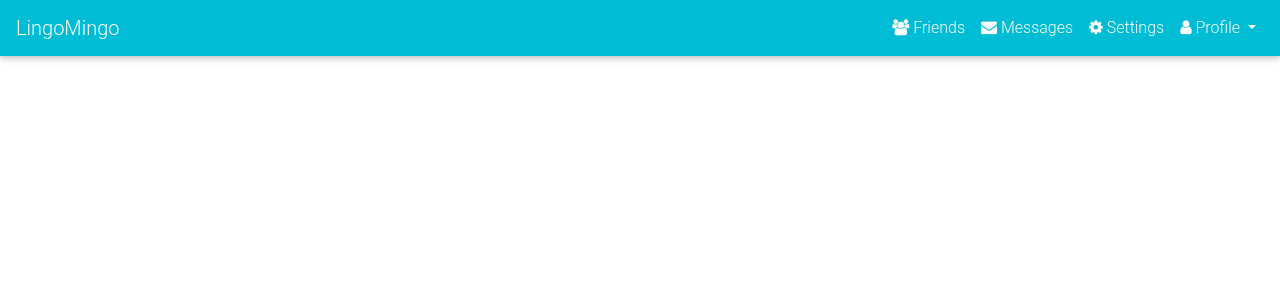
After one commit to abista7/SoftwareDevelopmentGroupPROJECT, a Django app: page /nav/ in a window 1280 px wide. The commit adds this page. Shown: the top 300 px of the page. Run offline with Django 3.2, Linux system fonts and the light colour scheme; some libraries are stand-ins or nearby versions.

Commit message:
NavBar Addition

```diff
--- /dev/null
+++ b/application/django/mainapp/static/css/l.css
@@ -0,0 +1,16 @@
+@import url(https://maxcdn.bootstrapcdn.com/font-awesome/4.7.0/css/font-awesome.min.css);
+@import url(https://cdnjs.cloudflare.com/ajax/libs/mdbootstrap/4.4.3/css/mdb.min.css);
+
+.hm-gradient {
+    background-image: linear-gradient(to top, #f3e7e9 0%, #e3eeff 99%, #e3eeff 100%);
+}
+.darken-grey-text {
+    color: #2E2E2E;
+}
+
+.navbar .dropdown-menu a:hover {
+    color: #616161 !important;
+}
+.darken-grey-text {
+    color: #2E2E2E;
+}
--- a/application/django/mainapp/urls.py
+++ b/application/django/mainapp/urls.py
@@ -10,4 +10,5 @@ urlpatterns = [
     path('friends/', views.friends, name='friends'),
     path('setup/', views.setup, name='setup'),
     path('messages/', views.messages, name='messages'),
+path('nav/', views.nav, name='nav'),
 ]
--- a/application/django/mainapp/views.py
+++ b/application/django/mainapp/views.py
@@ -15,8 +15,6 @@ def index(request):
     # if user is authenticated display the following
     if request.user.is_authenticated:
         # display message if user has incomplete section in settings
-        if not request.user.profile.location or not request.user.profile.primary_language or not request.user.profile.learning_language:
-            messages.warning(request, mark_safe("<a href='settings/'>Please complete your profile</a>"))
 
         if request.method == 'POST':
             print(request.POST)  # debug purpose
@@ -205,3 +203,8 @@ def setup(request):
 def messages(request):
     print(request.POST)
     return render(request, 'mainapp/messages.html')
+
+
+def nav(request):
+    print(request.POST)
+    return render(request, 'mainapp/nav.html')
--- /dev/null
+++ b/application/django/templates/mainapp/nav.html
@@ -0,0 +1,46 @@
+{%  load static %}
+
+<!DOCTYPE html>
+<html lang="en">
+<head>
+
+    <link href="//maxcdn.bootstrapcdn.com/bootstrap/4.1.1/css/bootstrap.min.css" rel="stylesheet" id="bootstrap-css">
+<script src="//maxcdn.bootstrapcdn.com/bootstrap/4.1.1/js/bootstrap.min.js"></script>
+<script src="//cdnjs.cloudflare.com/ajax/libs/jquery/3.2.1/jquery.min.js"></script>
+
+
+<link href="//maxcdn.bootstrapcdn.com/bootstrap/4.0.0/css/bootstrap.min.css" rel="stylesheet" id="bootstrap-css">
+<script src="//maxcdn.bootstrapcdn.com/bootstrap/4.0.0/js/bootstrap.min.js"></script>
+<script src="//code.jquery.com/jquery-1.11.1.min.js"></script>
+
+<link href="{% static 'css/l.css' %}" rel="stylesheet" type="text/css">
+
+          <nav class="mb-4 navbar navbar-expand-lg navbar-dark cyan">
+                <a class="navbar-brand font-bold" href="#">LingoMingo</a>
+                <button class="navbar-toggler" type="button" data-toggle="collapse" data-target="#navbarSupportedContent-4" aria-controls="navbarSupportedContent-4" aria-expanded="false" aria-label="Toggle navigation">
+                    <span class="navbar-toggler-icon"></span>
+                </button>
+                <div class="collapse navbar-collapse" id="navbarSupportedContent-4">
+                    <ul class="navbar-nav ml-auto">
+                        <li class="nav-item">
+                            <a class="nav-link" href="{% url 'friends' %}"><i class="fa fa-users"></i> Friends</a>
+                        </li>
+                        <li class="nav-item">
+                            <a class="nav-link" href="{% url 'messages' %}"><i class="fa fa-envelope"></i> Messages</a>
+                        </li>
+                        <li class="nav-item">
+                            <a class="nav-link" href="{% url 'settings' %}"><i class="fa fa-gear"></i> Settings</a>
+                        </li>
+                        <li class="nav-item dropdown">
+                            <a class="nav-link dropdown-toggle" id="navbarDropdownMenuLink-4" data-toggle="dropdown" aria-haspopup="true" aria-expanded="false"><i class="fa fa-user"></i> Profile </a>
+                            <div class="dropdown-menu dropdown-menu-right dropdown-cyan" aria-labelledby="navbarDropdownMenuLink-4">
+                                <a class="dropdown-item" href="{% url 'profile' user.profile.uuid %}">My account</a>
+                                <a class="dropdown-item" href="#">Log out</a>
+                            </div>
+                        </li>
+                    </ul>
+                </div>
+            </nav>
+
+</head>
+</html>
```
Also changed, not shown: application/django/templates/mainapp/index.html (+56 -5 lines), application/django/templates/mainapp/messages.html (+7 -7 lines), 1 other file.
